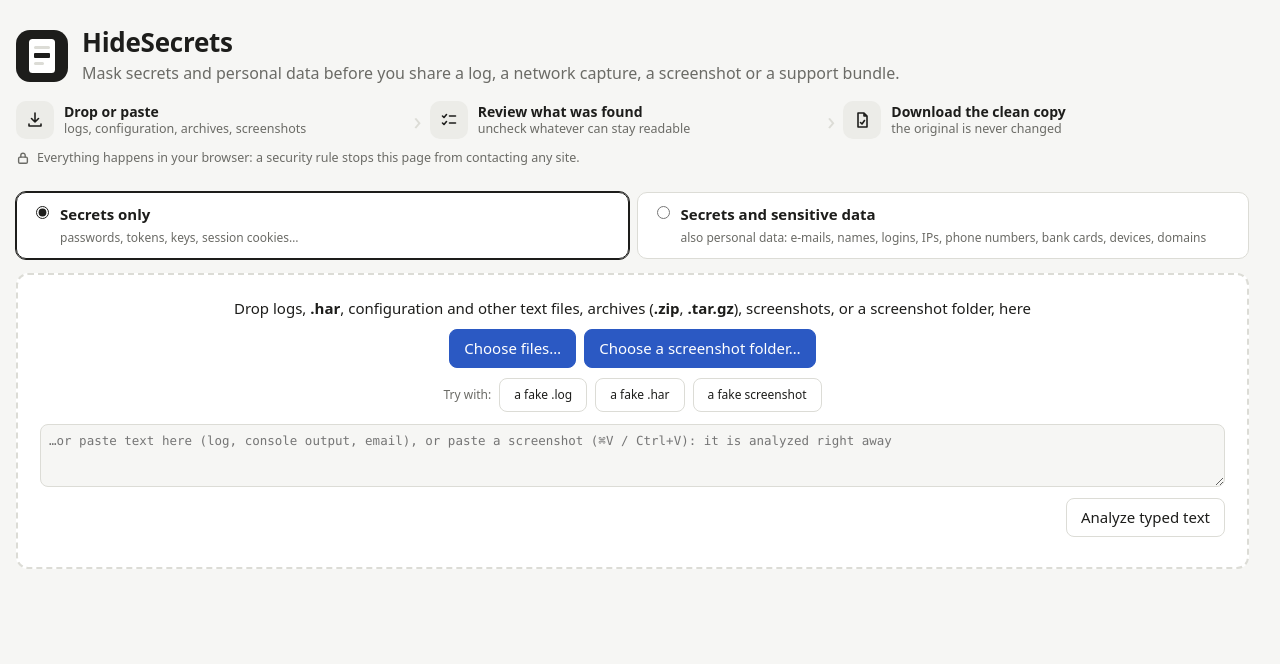
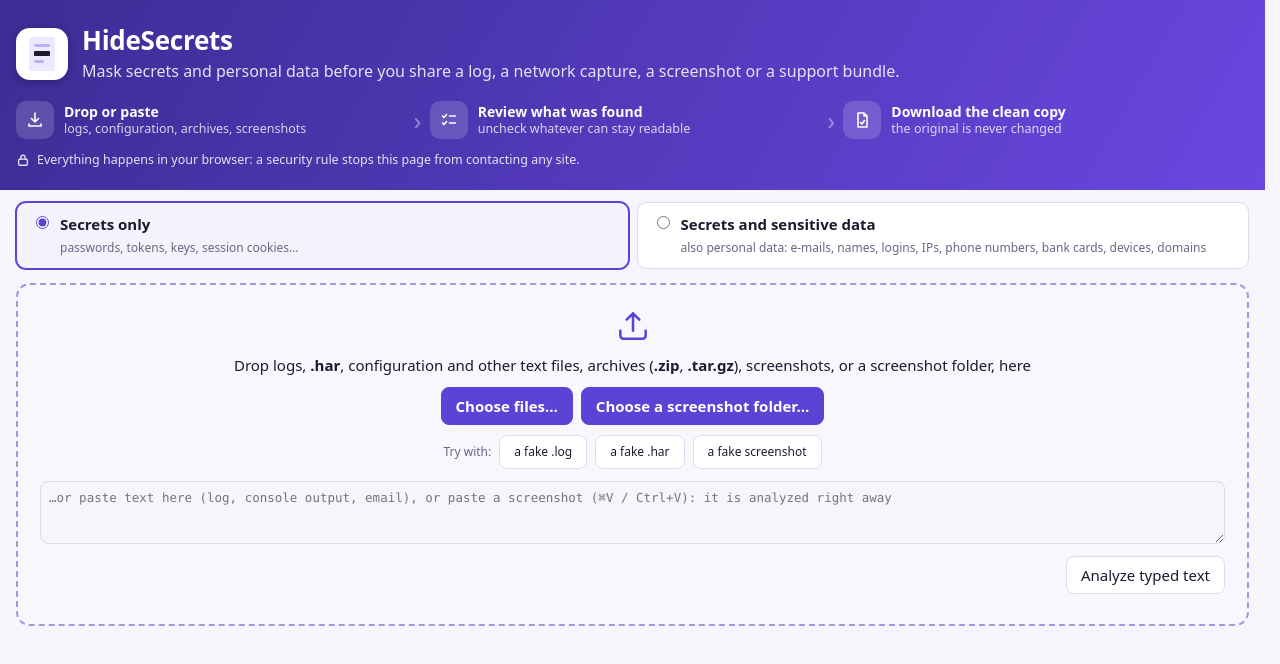
Before and after one commit to eduMOZ/HideSecrets, a plain HTML site: page index.html in a window 1280 px wide. Drawn offline with Linux system fonts and the light colour scheme; a script that the page names is missing.

Commit message:
Livelier theme: brand gradient header, violet accent, lavender page
- Header: full-width indigo-violet gradient, white text, glass step icons;
  it stays as a compact gradient bar once files are loaded
- One violet accent for actions, selection (tinted), checkboxes and the
  selected file; neutral white cards; lavender page background
- Colored markers on the three category groups; an upload icon and a
  tinted, dashed drop zone
- Palette kept in CSS variables, with a dark variant

Co-Authored-By: Claude Sonnet 5.5 <noreply@anthropic.com>

```diff
--- a/index.html
+++ b/index.html
@@ -11,28 +11,30 @@
 <meta http-equiv="Content-Security-Policy" content="default-src 'none'; style-src 'unsafe-inline'; script-src 'self' 'unsafe-inline' 'wasm-unsafe-eval'; worker-src 'self' blob:; connect-src 'self' blob:; img-src 'self' blob: data:; form-action 'none'; base-uri 'none'">
 <title>HideSecrets</title>
 <style>
-  :root { --bg:#f6f6f4; --card:#fff; --ink:#1d1d1b; --muted:#6b6b66; --line:#dcdcd6; --accent:#2b59c3; --hit:#ffd9d6; --hit-line:#d9433b; --off:#ececE8; --on-accent:#fff; }
-  @media (prefers-color-scheme: dark) { :root { --bg:#161615; --card:#222221; --ink:#eeeeea; --muted:#9a9a94; --line:#3a3a37; --accent:#7ba3ff; --hit:#5a2420; --hit-line:#ff7b72; --off:#2e2e2b; --on-accent:#0f1b33; } }
+  /* Palette: lavender page, white cards, one violet accent for actions and selection, a brand gradient for the header */
+  :root { --bg:#f6f5fb; --card:#fff; --ink:#1c1a2e; --muted:#6a6682; --line:#dedbea; --accent:#5b43d6; --on-accent:#fff; --hit:#ffd9d6; --hit-line:#d9433b; --off:#ecebf5; --brand1:#3b2d94; --brand2:#6a47e0; }
+  @media (prefers-color-scheme: dark) { :root { --bg:#13121b; --card:#1e1c2a; --ink:#ecebf5; --muted:#a19eb8; --line:#37344f; --accent:#9b8cff; --on-accent:#14102e; --hit:#5a2420; --hit-line:#ff7b72; --off:#2b2940; --brand1:#231c55; --brand2:#3f2f9a; } }
   * { box-sizing:border-box; }
   html { scrollbar-gutter:stable; }   /* the page does not shift when the scrollbar appears */
   body { margin:0; background:var(--bg); color:var(--ink); font:15px/1.5 system-ui, sans-serif; }
-  header { padding:28px 16px 12px; max-width:1440px; margin:0 auto; }
+  header { background:linear-gradient(120deg, var(--brand1), var(--brand2)); color:#fff; }
+  .hwrap { max-width:1440px; margin:0 auto; padding:26px 16px 20px; }
   .brand { display:flex; align-items:center; gap:14px; }
-  .logo { width:52px; height:52px; flex:none; border-radius:14px; background:var(--ink); }
-  .logo .doc { fill:var(--card); } .logo .ln { fill:var(--line); } .logo .bar { fill:var(--ink); }
+  .logo { width:52px; height:52px; flex:none; border-radius:14px; background:#fff; box-shadow:0 2px 8px rgb(0 0 0 / .25); }
+  .logo .doc { fill:#ece8ff; } .logo .ln { fill:#bdb3ee; } .logo .bar { fill:#1c1a2e; }
   h1 { margin:0; font-size:26px; line-height:1.15; letter-spacing:-.01em; }
-  header p { margin:0; color:var(--muted); }
+  header p { margin:0; color:rgb(255 255 255 / .85); }
   .tag { margin-top:3px !important; font-size:16px; }
-  .intro { margin-top:16px; }
+  .intro { margin-top:18px; }
   .steps { list-style:none; margin:0; padding:0; display:flex; flex-wrap:wrap; align-items:center; gap:10px 8px; }
   .steps li { display:flex; gap:10px; align-items:center; flex:1; min-width:240px; }
-  .steps li:not(:last-child)::after { content:'›'; margin-left:auto; padding-left:6px; font-size:26px; line-height:1; color:var(--line); }
-  .sico { flex:none; width:38px; height:38px; border-radius:10px; background:var(--off); color:var(--ink); display:grid; place-items:center; }
+  .steps li:not(:last-child)::after { content:'›'; margin-left:auto; padding-left:6px; font-size:26px; line-height:1; color:rgb(255 255 255 / .4); }
+  .sico { flex:none; width:38px; height:38px; border-radius:10px; background:rgb(255 255 255 / .16); color:#fff; display:grid; place-items:center; }
   .sico svg { width:20px; height:20px; }
   .steps b { display:block; font-size:14px; line-height:1.25; }
-  .sdesc { display:block; font-size:12.5px; color:var(--muted); line-height:1.3; }
+  .sdesc { display:block; font-size:12.5px; color:rgb(255 255 255 / .78); line-height:1.3; }
   @media (max-width: 800px) { .steps li:not(:last-child)::after { display:none; } }
-  .privacy { margin-top:10px !important; display:flex; gap:7px; align-items:center; font-size:12.5px; }
+  .privacy { margin-top:12px !important; display:flex; gap:7px; align-items:center; font-size:12.5px; }
   .privacy svg { flex:none; width:14px; height:14px; }
   @media (max-width: 600px) {
     .brand { align-items:flex-start; gap:12px; }
@@ -40,18 +42,21 @@
     h1 { font-size:23px; }
     .tag { font-size:14.5px; }
   }
-  body.working header { position:sticky; top:0; z-index:20; height:56px; padding-top:0; padding-bottom:0; display:flex; align-items:center; background:var(--bg); border-bottom:1px solid var(--line); }
-  body.working #work { height:calc(100vh - 84px); scroll-margin-top:56px; }
-  body.working .logo { width:30px; height:30px; border-radius:8px; }
+  /* Once files are loaded: a compact bar that stays on screen */
+  body.working header { position:sticky; top:0; z-index:20; box-shadow:0 1px 6px rgb(0 0 0 / .2); }
+  body.working .hwrap { height:56px; padding-top:0; padding-bottom:0; display:flex; align-items:center; }
+  body.working .logo { width:30px; height:30px; border-radius:8px; box-shadow:none; }
   body.working h1 { font-size:19px; }
   body.working .tag, body.working .intro { display:none; }
+  body.working #work { height:calc(100vh - 84px); scroll-margin-top:56px; }
   @media (max-width:800px) { body.working #work { height:auto; } }
   main { max-width:1440px; margin:0 auto; padding:12px 16px 40px; }
   body.working main { padding-bottom:16px; }
-  #drop { border:2px dashed var(--line); border-radius:12px; padding:22px; text-align:center; background:var(--card); }
+  #drop { border:2px dashed color-mix(in srgb, var(--accent) 45%, var(--line)); border-radius:14px; padding:22px; text-align:center; background:color-mix(in srgb, var(--accent) 4%, var(--card)); }
+  .dropico { width:38px; height:38px; color:var(--accent); margin-bottom:4px; }
   #drop.over { border-color:var(--accent); }
   button { font:inherit; padding:7px 14px; border-radius:8px; border:1px solid var(--line); background:var(--card); color:var(--ink); cursor:pointer; }
-  button.primary { background:var(--accent); color:#fff; border-color:var(--accent); }
+  button.primary { background:var(--accent); color:var(--on-accent); border-color:var(--accent); font-weight:600; }
   button:disabled { opacity:.4; cursor:default; }
   /* Work area: fits the screen; the file list, the content and the detections each scroll on their own */
   #work { display:none; margin-top:16px; grid-template-columns:minmax(0,1fr) minmax(260px,320px); gap:16px; height:calc(100vh - 32px); }
@@ -67,8 +72,8 @@
   .frow .st.hit { color:var(--hit-line); font-weight:600; }
   .frow::before { content:''; width:1em; flex:none; color:var(--muted); }
   .frow.seen::before { content:'✓'; }
-  .frow.cur { background:var(--accent); color:#fff; }
-  .frow.cur .st { color:#fff; }
+  .frow.cur { background:var(--accent); color:var(--on-accent); }
+  .frow.cur .st { color:var(--on-accent); }
   #ocrbar { padding:10px 12px; border-bottom:1px solid var(--line); background:color-mix(in srgb, var(--accent) 6%, var(--card)); }
   #ocrbar .orow { display:flex; gap:8px; align-items:center; }
   #ocrbar label { display:block; margin-bottom:5px; font-size:12.5px; font-weight:600; }
@@ -104,8 +109,8 @@
   .bar { display:flex; gap:8px; flex-wrap:wrap; align-items:center; }
   #level { margin:0 0 14px; }
   .lv { display:flex; gap:8px; align-items:flex-start; padding:10px 14px; border:1px solid var(--line); border-radius:10px; background:var(--card); cursor:pointer; flex:1; min-width:240px; }
-  .lv:has(input:checked) { border-color:var(--ink); outline:1px solid var(--ink); }
-  input[type=checkbox], input[type=radio] { accent-color:var(--ink); }
+  .lv:has(input:checked) { border-color:var(--accent); box-shadow:0 0 0 1px var(--accent); background:color-mix(in srgb, var(--accent) 7%, var(--card)); }
+  input[type=checkbox], input[type=radio] { accent-color:var(--accent); }
   .lv input { margin-top:3px; }
   #paste { width:100%; margin-top:12px; padding:8px; font:12.5px ui-monospace, Menlo, monospace; border:1px solid var(--line); border-radius:8px; background:var(--bg); color:var(--ink); resize:vertical; }
   .row.prio { background:color-mix(in srgb, var(--accent) 12%, transparent); }
@@ -115,6 +120,8 @@
   #cats .chead b { font-size:13.5px; }
   #cats .cbtns { margin-left:auto; display:flex; gap:6px; }
   #cats .cgrid { display:grid; grid-template-columns:repeat(auto-fit, minmax(230px, 1fr)); gap:12px 24px; }
+  #cats .cgroup h4::before { content:''; display:inline-block; width:8px; height:8px; border-radius:50%; margin-right:7px; background:var(--dot, var(--accent)); }
+  #cats .cgroup:nth-child(1) { --dot:#7c5cf0; } #cats .cgroup:nth-child(2) { --dot:#14a39a; } #cats .cgroup:nth-child(3) { --dot:#e0902b; }
   #cats .cgroup h4 { margin:0 0 4px; font-size:11px; font-weight:600; letter-spacing:.05em; text-transform:uppercase; color:var(--muted); }
   #cats label { display:flex; gap:8px; align-items:center; cursor:pointer; font-size:13.5px; padding:3px 0; }
   #cats .catwarn { margin-top:10px; }
@@ -125,6 +132,7 @@
 </head>
 <body>
 <header>
+ <div class="hwrap">
   <div class="brand">
     <svg class="logo" viewBox="0 0 52 52" aria-hidden="true">
       <rect class="doc" x="13" y="9" width="26" height="34" rx="3.5"/>
@@ -146,6 +154,7 @@
     <p class="privacy"><svg viewBox="0 0 16 16" fill="none" stroke="currentColor" stroke-width="1.6" stroke-linecap="round" stroke-linejoin="round" aria-hidden="true"><rect x="3" y="7" width="10" height="7" rx="1.5"/><path d="M5.5 7V5a2.5 2.5 0 0 1 5 0v2"/></svg>
       Everything happens in your browser: a security rule stops this page from contacting any site.</p>
   </div>
+</div>
 </header>
 <main>
   <div id="level" class="bar" role="radiogroup" aria-label="Masking level">
@@ -161,6 +170,7 @@
     <div class="catwarn" id="catwarn"></div>
   </div>
   <div id="drop">
+    <svg class="dropico" viewBox="0 0 24 24" fill="none" stroke="currentColor" stroke-width="1.6" stroke-linecap="round" stroke-linejoin="round" aria-hidden="true"><path d="M12 15V4m0 0L8 8m4-4 4 4M4 15v3a2 2 0 0 0 2 2h12a2 2 0 0 0 2-2v-3"/></svg>
     <p style="margin:0 0 10px">Drop logs, <b>.har</b>, configuration and other text files, archives (<b>.zip</b>, <b>.tar.gz</b>), screenshots, or a screenshot folder, here</p>
     <div class="bar" style="justify-content:center">
       <button class="primary" id="pick">Choose files…</button>
@@ -1609,11 +1619,11 @@ function makeSampleHar() {
       var q = pixelRect(r, F.w, F.h);
       if (r.checked) { ctx.fillStyle = '#000'; ctx.fillRect(q.x, q.y, q.w, q.h); }
       else { ctx.setLineDash([lw * 3, lw * 2]); ctx.lineWidth = lw; ctx.strokeStyle = '#d9433b'; ctx.strokeRect(q.x, q.y, q.w, q.h); ctx.setLineDash([]); }
-      if (hover !== null && r.key === hover) { ctx.lineWidth = lw * 2; ctx.strokeStyle = '#2b59c3'; ctx.strokeRect(q.x - lw * 2, q.y - lw * 2, q.w + lw * 4, q.h + lw * 4); }
+      if (hover !== null && r.key === hover) { ctx.lineWidth = lw * 2; ctx.strokeStyle = '#6a47e0'; ctx.strokeRect(q.x - lw * 2, q.y - lw * 2, q.w + lw * 4, q.h + lw * 4); }
     });
     if (drag && drag.moved) {
       var d = normRect(drag);
-      ctx.setLineDash([lw * 2, lw * 2]); ctx.lineWidth = lw; ctx.strokeStyle = '#2b59c3'; ctx.strokeRect(d.x, d.y, d.w, d.h); ctx.setLineDash([]);
+      ctx.setLineDash([lw * 2, lw * 2]); ctx.lineWidth = lw; ctx.strokeStyle = '#6a47e0'; ctx.strokeRect(d.x, d.y, d.w, d.h); ctx.setLineDash([]);
     }
   }
   function pt(e) {
```
